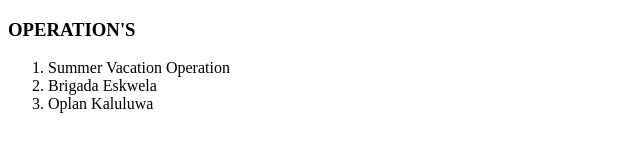
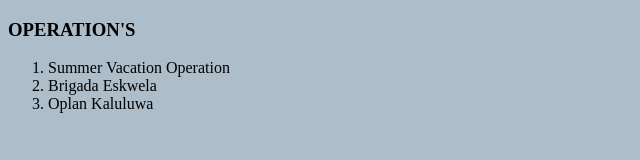
Before and after one commit to donivicsolamo/cv, a plain HTML site: page operation.html in a window 1280 px wide. Shown: the whole page, without its empty margins (0-640 px from the left). Drawn offline with Linux system fonts and the light colour scheme.

Commit message:
Update operation.html

```diff
--- a/operation.html
+++ b/operation.html
@@ -6,7 +6,7 @@
   <title>OPERATION</title>
 </head>
 
-<body>
+<body style="background-color: #AEBDCA">
   <h3>OPERATION'S</h3>
   <ol>
     <li>Summer Vacation Operation</li>
```
